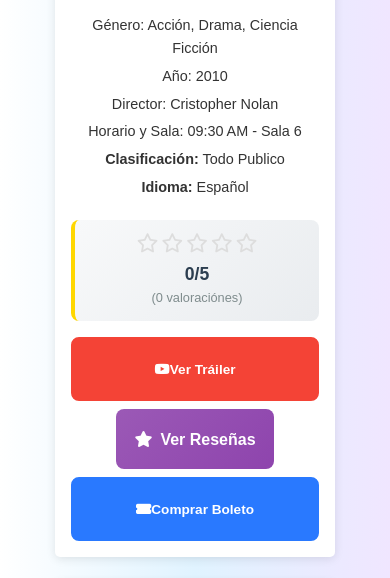
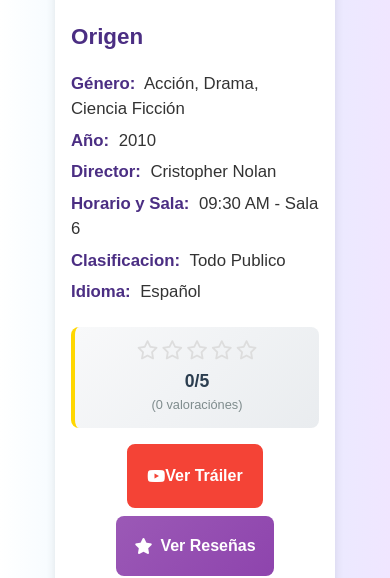
Before and after one commit to Yhoel97/DSI2-2025, a Django app: page / in a window 390 px wide. Shown: the part 1721-2299 px from the top of the page. Run offline with Django 5.2, Linux system fonts and the light colour scheme; a user stored in the database is signed in; data comes from the database, SQL or seed files in the repository; data that the repository does not hold is empty.

Commit message:
Mejoras en css

```diff
--- a/myapp/static/styles/index.css
+++ b/myapp/static/styles/index.css
@@ -192,12 +192,15 @@ nav ul li a:hover {
   }
 }
 
-/* ===== CARTELERA PARA TODAS LAS PANTALLAS ===== */
+/* ================================
+   🎬 ESTILOS BASE PARA ESCRITORIO
+   ================================ */
+
 .peliculas-grid {
   display: grid;
   grid-template-columns: repeat(auto-fill, minmax(250px, 1fr));
   gap: 1.5rem;
-  padding: 1rem;
+  padding: 1rem 2rem;
   justify-items: center;
   max-width: 1200px;
   margin: 0 auto;
@@ -234,72 +243,59 @@ nav ul li a:hover {
   display: flex;
   flex-direction: column;
 }
+/* Título de la película */
 
 .movie-title {
-  font-size: 1.1rem;
-  margin-bottom: 0.5rem;
-  text-align: center;
+  font-size: 1.4rem;
+  text-align: left;
   color: #4b2e83;
+  font-weight: bold;
+  margin-bottom: 0.6rem;
 }
 
+/* Detalles generales */
 .movie-details p {
-  font-size: 0.9rem;
-  text-align: center;
-  margin: 0.3rem 0;
+  font-size: 1.05rem; /* antes 0.9rem */
+  text-align: left;
+  margin: 0.4rem 0;
+  line-height: 1.5;
+}
+
+/* Etiquetas como “Género”, “Director”, etc. */
+.detail-label {
+  font-weight: bold;
+  color: #4b2e83;
+  margin-right: 0.3rem;
+  font-size: 1.05rem; /* igual que el texto para mantener consistencia */
+}
+
+/* Rating visual */
+.movie-rating {
+  font-size: 1.05rem;
+}
+
+.rating-score {
+  font-size: 1.2rem;
+}
+
+.rating-count {
+  font-size: 1rem;
 }
 
 .movie-actions {
   display: flex;
+  flex-direction: row;
   flex-wrap: wrap;
   gap: 0.5rem;
   justify-content: center;
   margin-top: auto;
 }
 
-
-
-/* Sección de Contacto */
-.section {
-  padding: 2rem 1rem;
-}
-
-.section-title {
-  font-size: 1.5rem;
-  margin-bottom: 1rem;
-  color: #4b2e83;
-  text-align: center;
-}
-
-.contacto-info {
-  text-align: center;
+.trailer-btn,
+.buy-btn,
+.review-btn {
   font-size: 1rem;
-}
-
-.contacto-info p {
-  margin: 0.5rem 0;
-}
-
-.icono {
-  margin-right: 0.5rem;
-  color: #4b2e83;
-}
-
-/* Footer */
-footer {
-  background: linear-gradient(to right, #ffffff, #e0f3ff, #f0e6ff); /* blanco → azul claro → morado pastel */
-  color: #4b2e83;
-  text-align: center;
-  padding: 1rem;
-  font-size: 0.9rem;
-}
-
-/* Botón Ver Tráiler */
-.trailer-btn {
-  background-color: #f44336;
-  color: #fff;
-  border: 2px solid #f44336;
-  padding: clamp(0.4rem, 2vw, 0.6rem) clamp(0.8rem, 4vw, 1rem);
-  font-size: clamp(0.85rem, 2vw, 1rem);
+  padding: 0.6rem 1rem;
   border-radius: 5px;
   font-weight: bold;
   text-decoration: none;
@@ -308,34 +304,43 @@ footer {
   text-align: center;
 }
 
+/* 🎥 Botón Ver Tráiler */
+.trailer-btn {
+  background-color: #f44336;
+  color: #fff;
+  border: 2px solid #f44336;
+}
 .trailer-btn:hover {
   background-color: #d32f2f;
   border-color: #d32f2f;
   box-shadow: 0 2px 8px rgba(0,0,0,0.1);
 }
 
-/* Botón Comprar Boleto */
+/* 🎟️ Botón Comprar Boleto */
 .buy-btn {
   background-color: #2979ff;
   color: #fff;
   border: 2px solid #2979ff;
-  padding: clamp(0.4rem, 2vw, 0.6rem) clamp(0.8rem, 4vw, 1rem);
-  font-size: clamp(0.85rem, 2vw, 1rem);
-  border-radius: 5px;
-  font-weight: bold;
-  text-decoration: none;
-  transition: all 0.3s ease;
-  display: inline-block;
-  text-align: center;
 }
-
 .buy-btn:hover {
   background-color: #1565c0;
   border-color: #1565c0;
   box-shadow: 0 2px 8px rgba(0,0,0,0.1);
 }
 
-       /* Estilos para ratings en la cartelera */
+/* 📝 Botón Ver Reseñas */
+.review-btn {
+  background: linear-gradient(135deg, #9b59b6, #8e44ad);
+  color: white;
+  border: none;
+}
+.review-btn:hover {
+  background: linear-gradient(135deg, #8e44ad, #7d3c98);
+  transform: translateY(-2px);
+  box-shadow: 0 4px 12px rgba(142, 68, 173, 0.3);
+}
+
+/* ⭐ Rating visual */
 .movie-rating {
   display: flex;
   align-items: center;
@@ -520,179 +458,29 @@ footer {
     margin-top: 220px; /* Asegura que no se corte la cartelera */
   }
 }
-  /* Mensaje de bienvenida ABAJO */
-  .user-welcome-wrapper {
-    order: 3;
-    width: 100%;
-    margin-top: 10px;
-    font-size: 0.85rem;
-    padding: 0.5rem 1rem;
-    max-width: none;
-  }
 
-  /* CARTELERA RESPONSIVE */
-  .cine-container {
-    margin: 1rem auto;
-    padding: 0.5rem;
-  }
-
+/* ================================
+   💻 RESPONSIVE PARA TABLET
+   ================================ */
+@media (min-width: 769px) and (max-width: 1024px) {
   .peliculas-grid {
-    grid-template-columns: 1fr;
-    gap: 1rem;
-    padding: 0.5rem;
+    grid-template-columns: repeat(auto-fill, minmax(200px, 1fr));
+    gap: 1.2rem;
   }
 
   .pelicula-card {
-    margin-bottom: 0.5rem;
+    max-width: 220px;
   }
 
-  .movie-title {
-    font-size: 1.1rem;
-  }
-
-  .movie-details p {
-    font-size: 0.9rem;
-  }
-
-  /* Botones de acciones en fila también */
-  .movie-actions {
-    flex-direction: row; /* Mantener en fila */
-    flex-wrap: wrap;
-    gap: 0.5rem;
-  }
-
-  .trailer-btn,
-  .buy-btn {
-    flex: 1;
-    min-width: 120px;
-    text-align: center;
-    padding: 0.6rem 0.8rem;
-  }
-
-  /* RATINGS RESPONSIVE */
-  .movie-rating {
-    flex-direction: column;
-    gap: 0.5rem;
-    text-align: center;
-    padding: 0.6rem;
-  }
-
-  .rating-info {
-    align-items: center;
-  }
-
-  /* BOTONES DE RESEÑAS */
-  .review-btn {
-    width: auto;
-    justify-content: center;
-    padding: 0.6rem 0.8rem;
-  }
-
-  /* SECCIONES GENERALES */
-  .section {
-    padding: 1rem 0.5rem;
-  }
-
-  /* HORARIOS RESPONSIVE */
-  .main-header {
-    padding: 1.5rem 0;
-  }
-
-  .header-content {
-    flex-direction: column;
-    gap: 1rem;
-  }
-
-  .page-title {
-    font-size: 1.5rem;
-  }
-
-  .header-btn {
-    padding: 0.8rem 1.2rem;
-    font-size: 0.9rem;
+  .poster-container {
+    height: 300px;
   }
 }
 
-/* ======================================
-   📱 RESPONSIVE EXTRA PEQUEÑO (≤ 480px)
-   ====================================== */
 
-@media (max-width: 480px) {
-  body {
-    margin-top: 170px;
-  }
 
-  header {
-    padding: 8px 10px;
-    min-height: 140px;
-  }
 
-  .logo-img {
-    height: 50px;
-  }
 
-  /* Botones más compactos pero SIEMPRE en fila */
-  nav ul {
-    gap: 0.4rem;
-  }
-
-  nav ul li a {
-    font-size: 0.65rem;
-    padding: 0.4rem 0.5rem;
-    min-height: 32px;
-  }
-
-  #filtrar-personalizado a {
-    font-size: 0.65rem !important;
-    padding: 0.4rem 0.5rem !important;
-    min-height: 32px !important;
-  }
-
-  .user-welcome-wrapper {
-    font-size: 0.8rem;
-    padding: 0.4rem 0.8rem;
-    margin-top: 8px;
-  }
-
-  /* Botones de acciones más compactos */
-  .trailer-btn,
-  .buy-btn {
-    padding: 0.5rem 0.6rem;
-    font-size: 0.8rem;
-    min-width: 110px;
-  }
-}
-
-/* ======================================
-   📱 RESPONSIVE HORIZONTAL (≤ 600px)
-   ====================================== */
-
-@media (max-width: 600px) and (orientation: landscape) {
-  body {
-    margin-top: 140px;
-  }
-
-  header {
-    min-height: 120px;
-    padding: 5px 10px;
-  }
-
-  .logo-img {
-    height: 45px;
-  }
-
-  nav ul li a {
-    font-size: 0.65rem;
-    padding: 0.4rem 0.5rem;
-    min-height: 30px;
-  }
-
-  .user-welcome-wrapper {
-    margin-top: 5px;
-    padding: 0.4rem 0.8rem;
-    font-size: 0.8rem;
-  }
-}
 
 /* ======================================
    🎯 MEJORAS DE USABILIDAD MÓVIL
--- a/myapp/templates/index.html
+++ b/myapp/templates/index.html
@@ -74,8 +74,8 @@
                                     {{ h }} - {{ s }}{% if not forloop.last %}, {% endif %}
                                 {% endfor %}
                             </p>
-                            <p><strong>Clasificación:</strong> {{ pelicula.get_clasificacion_display }}</p>
-                            <p><strong>Idioma:</strong> {{ pelicula.get_idioma_display }}</p>
+                            <p><span class="detail-label">Clasificacion: </span>{{ pelicula.get_clasificacion_display }}</p>
+                            <p><span class="detail-label">Idioma: </span>{{ pelicula.get_idioma_display }}</p>
                         </div>
 
                         <!-- Rating de la película -->
```
Also changed, not shown: other parts of myapp/static/styles/index.css (+7 -68 lines). Lines whose indentation alone changed are shown as unchanged.
